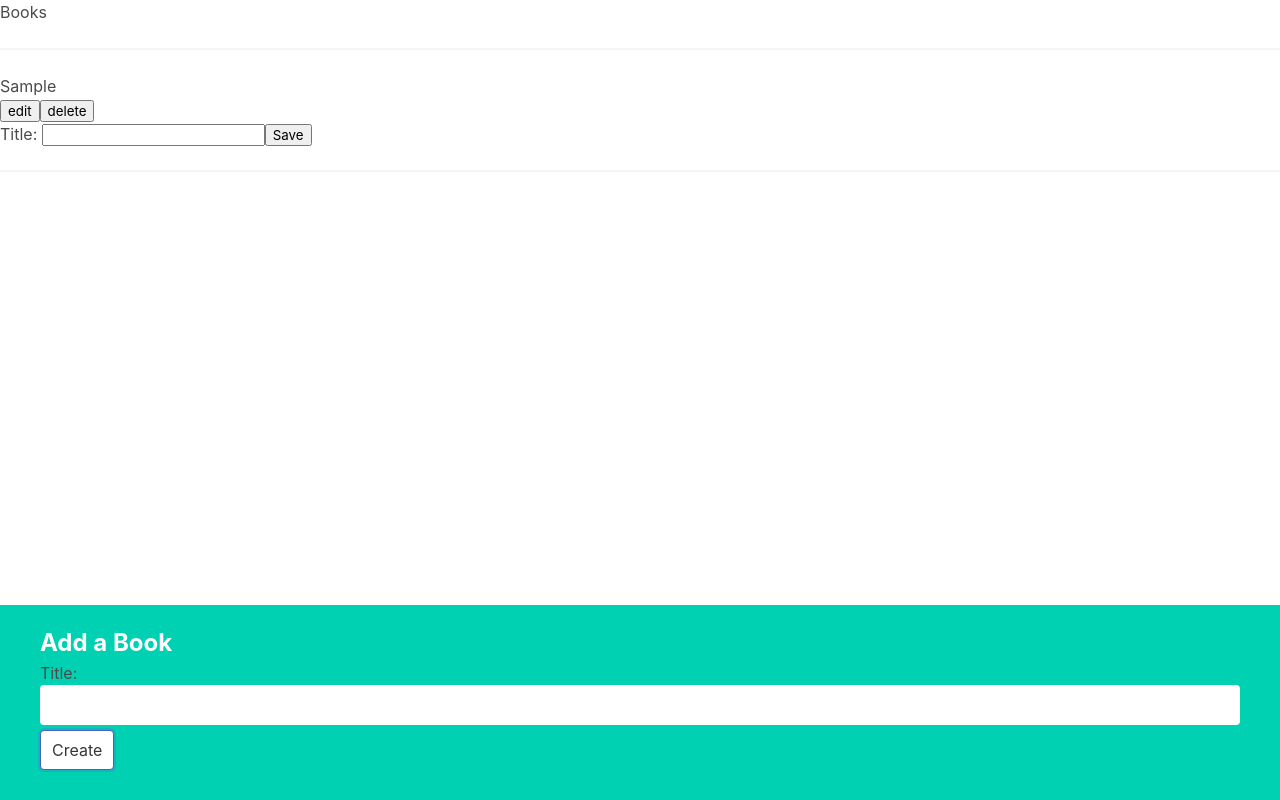
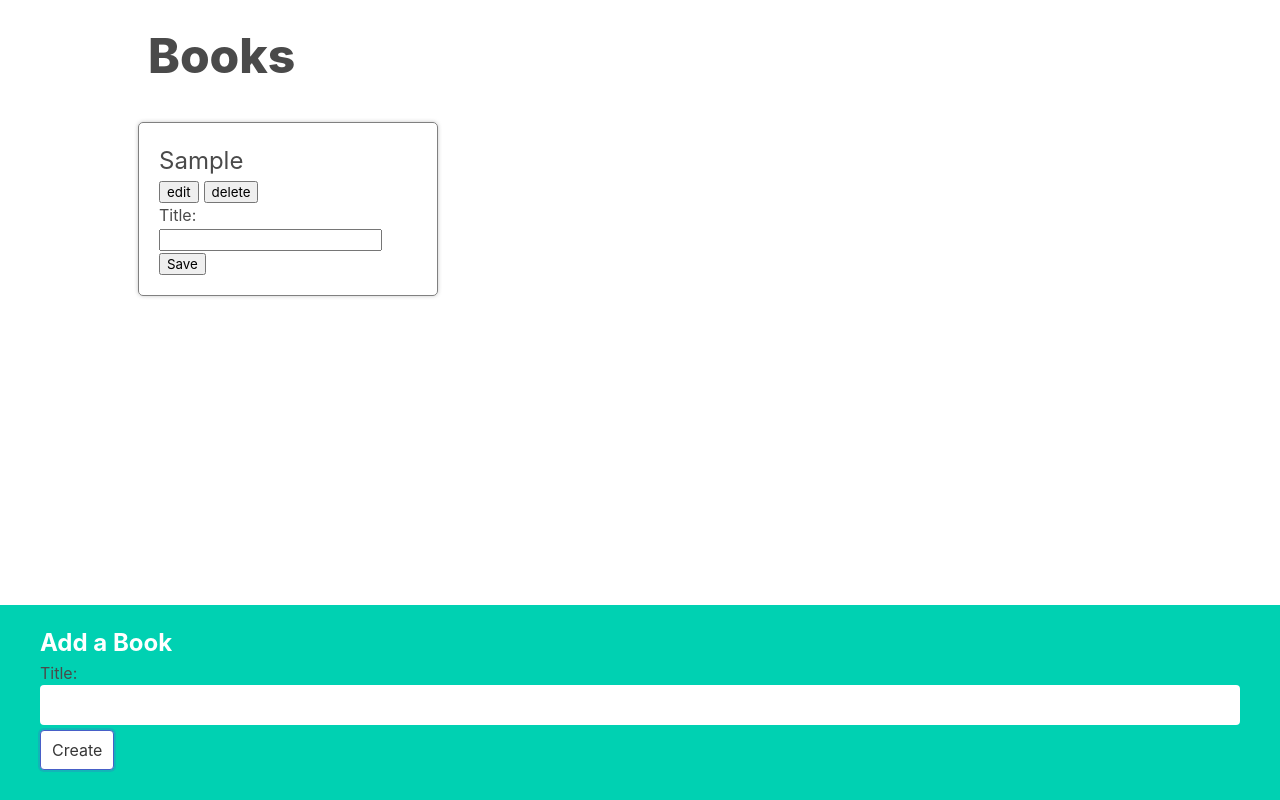
Before and after one commit to yechielklein/book-list-api-context, a React (Create React App) app: page / in a window 1280 px wide. Both pictures are taken after typing "Sample" into the empty fields and a click on the button "Create". Built offline with nearby package versions, Linux system fonts and the light colour scheme.

Commit message:
added styling

```diff
--- a/src/App.js
+++ b/src/App.js
@@ -27,9 +27,8 @@ const App = () => {
 	};
 
 	return (
-		<div>
+		<div className="app">
 			<h1>Books</h1>
-			<hr />
 			<BookList
 				books={books}
 				onEdit={editBook}
--- a/src/components/BookList.js
+++ b/src/components/BookList.js
@@ -4,7 +4,7 @@ const BookList = ({ books }) => {
 	const renderedBooks = books.map(book => <BookShow book={book} key={book.id} />);
 
 	return (
-		<div>
+		<div className="book-list">
 			{renderedBooks}
 		</div>
 	);
--- a/src/components/BookShow.js
+++ b/src/components/BookShow.js
@@ -2,12 +2,11 @@ import BookEdit from './BookEdit';
 
 const BookShow = ({ book }) => {
 	return (
-		<div>
+		<div className="book-show">
 			<h3>{book.title}</h3>
 			<button>edit</button>
 			<button>delete</button>
 			<BookEdit />
-			<hr />
 		</div>
 	);
 };
```
